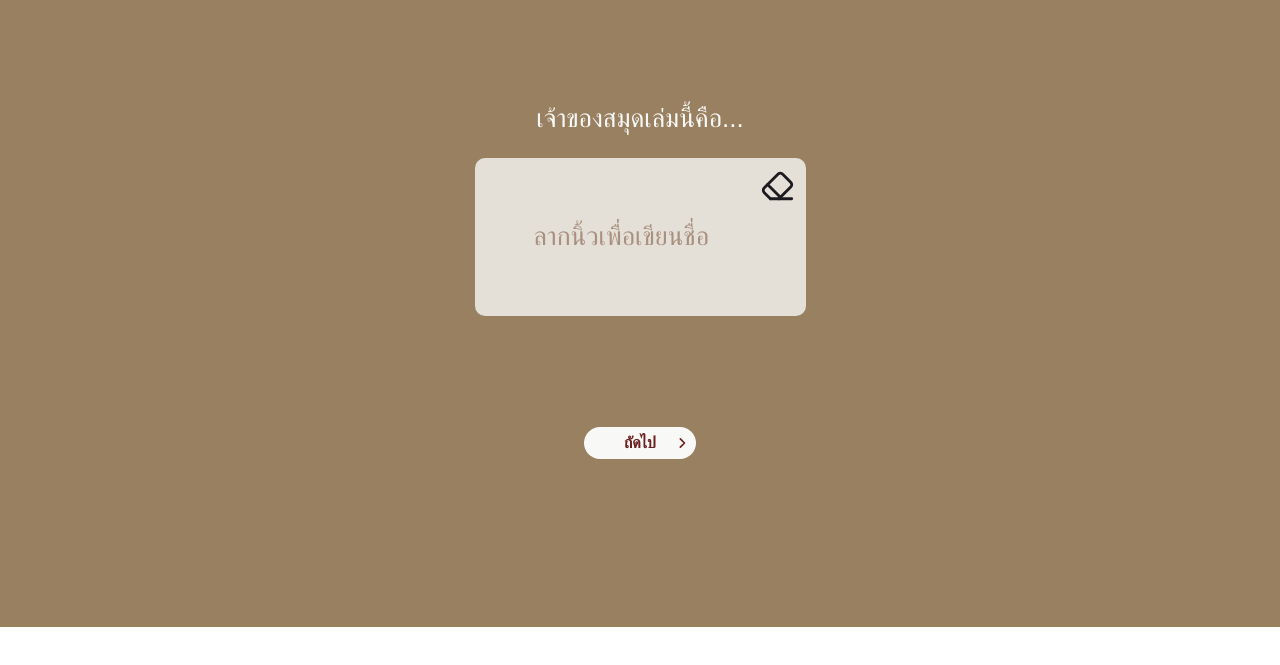
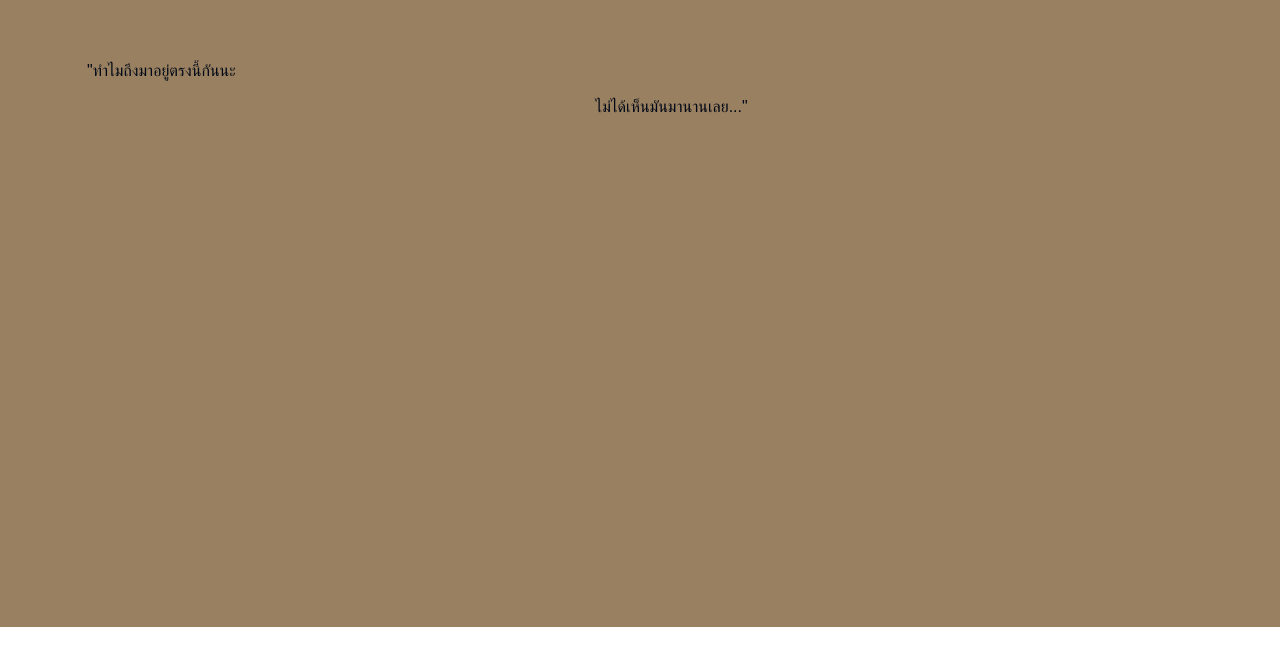
Before and after one commit to CBC-Warehouse-Of-Heart/Warehouse-of-Heart, a Next.js app: page /4-1 in a window 1280 px wide. Shown: the part 173-838 px from the top of the page. Before the commit the page ends 800 px from the top, so only its background shows below. Built offline with nearby package versions, Linux system fonts and the light colour scheme; a web font is replaced by a local one.

Commit message:
[Edit] scene 4-1 to 4-6

```diff
--- a/app/(interactive)/4-1/page.tsx
+++ b/app/(interactive)/4-1/page.tsx
@@ -1,148 +1,14 @@
 "use client";
-import NextButton from "@/components/ui/nextButton";
-import Link from "next/link";
-import { getStroke } from "perfect-freehand";
-import React, { useContext, useEffect, useRef } from "react";
-import AppContext from "../../../components/AppContext";
 
-type Props = {};
-
-const Page = (props: Props) => {
-  function getSvgPathFromStroke(stroke: any) {
-    if (!stroke.length) return "";
-    const d = stroke.reduce(
-      (acc: any[], [x0, y0]: any, i: number, arr: string | any[]) => {
-        const [x1, y1] = arr[(i + 1) % arr.length];
-        acc.push(x0, y0, (x0 + x1) / 2, (y0 + y1) / 2);
-        return acc;
-      },
-      ["M", ...stroke[0], "Q"],
-    );
-    d.push("Z");
-    return d.join(" ");
-  }
-
-  const [hasWrite, setWrite] = React.useState<boolean>(false);
-  const [strokes, setStrokes] = React.useState<number[][][]>([]);
-  const currentStroke = useRef<number[][]>([]);
-  const context = useContext(AppContext);
-  const svgRef = useRef();
-
-  useEffect(() => {
-    return () => {
-      context.setSession(strokes);
-    };
-  }, [strokes]);
-
-  function handlePointerDown(e: React.PointerEvent<SVGSVGElement>) {
-    setWrite(true);
-    e.currentTarget.setPointerCapture(e.pointerId);
-    const pos = svgRef.current.getBoundingClientRect();
-    currentStroke.current = [
-      [e.pageX - pos.left, e.pageY - pos.top, e.pressure],
-    ];
-  }
-
-  function handlePointerMove(e: React.PointerEvent<SVGSVGElement>) {
-    if (e.buttons !== 1) return;
-    const pos = svgRef.current.getBoundingClientRect();
-    currentStroke.current.push([
-      e.pageX - pos.left,
-      e.pageY - pos.top,
-      e.pressure,
-    ]);
-    setStrokes([...strokes]);
-  }
-
-  function handlePointerUp() {
-    // new function to handle new independent stroke
-    setStrokes([...strokes, currentStroke.current]);
-    currentStroke.current = [];
-  }
-
-  function clearStrokes() {
-    setWrite(false);
-    setStrokes([]);
-  }
-
-  const renderedStrokes = strokes.map((stroke, index) => {
-    const pathData = getSvgPathFromStroke(
-      getStroke(stroke, {
-        size: 8,
-        thinning: 0.5,
-        smoothing: 0.5,
-        streamline: 0.5,
-      }),
-    );
-    return <path key={index} d={pathData} />;
-  });
-
+import { useRouter } from 'next/navigation'
+export default function Page() {
+  const router = useRouter()
   return (
-    <>
-      <div className="flex h-full w-full flex-col items-center justify-center">
-        <div className="flex flex-col items-center space-y-5 text-center text-[26px]">
-          <p className="text-[#F8F8F7]">เจ้าของสมุดเล่มนี้คือ...</p>
-          <div className="relative">
-            <svg
-              id="svg"
-              ref={svgRef}
-              onPointerDown={handlePointerDown}
-              onPointerMove={handlePointerMove}
-              onPointerUp={handlePointerUp}
-              className="relative h-[158px] w-[331px] touch-none rounded-[10px] bg-[#F8F8F7] opacity-80"
-            >
-              {renderedStrokes}
-              {currentStroke.current.length > 0 && (
-                <path
-                  d={getSvgPathFromStroke(
-                    getStroke(currentStroke.current, {
-                      size: 8,
-                      thinning: 0.5,
-                      smoothing: 0.5,
-                      streamline: 0.5,
-                    }),
-                  )}
-                />
-              )}
-            </svg>
-
-            {!hasWrite && (
-              <p className="absolute left-[59px] top-[59px] text-[#A98F7E]">
-                ลากนิ้วเพื่อเขียนชื่อ
-              </p>
-            )}
-
-            <div
-              onClick={clearStrokes}
-              className="absolute left-[285px] top-[11px]"
-            >
-              <svg
-                xmlns="http://www.w3.org/2000/svg"
-                width="35"
-                height="34"
-                viewBox="0 0 24 24"
-                fill="none"
-                stroke="#1E1B20"
-                strokeWidth="2"
-                strokeLinecap="round"
-                strokeLinejoin="round"
-                className="lucide lucide-eraser"
-              >
-                <path d="m7 21-4.3-4.3c-1-1-1-2.5 0-3.4l9.6-9.6c1-1 2.5-1 3.4 0l5.6 5.6c1 1 1 2.5 0 3.4L13 21" />
-                <path d="M22 21H7" />
-                <path d="m5 11 9 9" />
-              </svg>
-            </div>
-          </div>
-          <br />
-        </div>
-
-        <Link href="/4-2">
-          <NextButton></NextButton>
-        </Link>
-      </div>
-    </>
+    <div className='h-full'>
+    <div className="ml-[87px] mt-[232px] mr-[24px]" onClick={() => router.push('/4-2')}>
+      <p>"ทำไมถึงมาอยู่ตรงนี้กันนะ</p>
+      <p className="mt-[12px] text-center">ไม่ได้เห็นมันมานานเลย..."</p>
+    </div>
+    </div>
   );
-};
-
-export default Page;
+}
--- a/app/(interactive)/4-2/page.tsx
+++ b/app/(interactive)/4-2/page.tsx
@@ -1,36 +1,71 @@
 "use client";
+import NextButton from "@/components/ui/nextButton";
+import Link from "next/link";
 import { getStroke } from "perfect-freehand";
-import { useContext } from "react";
+import React, { useContext, useEffect, useRef } from "react";
 import AppContext from "../../../components/AppContext";
 
 type Props = {};
 
 const Page = (props: Props) => {
-  const context = useContext(AppContext);
-  const strokes = context.session;
-
   function getSvgPathFromStroke(stroke: any) {
     if (!stroke.length) return "";
-    // reduce the size of svg by divisor
-    const divisor = 1.41;
     const d = stroke.reduce(
       (acc: any[], [x0, y0]: any, i: number, arr: string | any[]) => {
         const [x1, y1] = arr[(i + 1) % arr.length];
-        acc.push(
-          x0 / divisor,
-          y0 / divisor,
-          (x0 + x1) / 2 / divisor,
-          (y0 + y1) / 2 / divisor,
-        );
+        acc.push(x0, y0, (x0 + x1) / 2, (y0 + y1) / 2);
         return acc;
       },
-      ["M", stroke[0][0] / divisor, stroke[0][1] / divisor, "Q"],
+      ["M", ...stroke[0], "Q"],
     );
     d.push("Z");
     return d.join(" ");
   }
 
-  const renderedStrokes = strokes.map((stroke: any, index: any) => {
+  const [hasWrite, setWrite] = React.useState<boolean>(false);
+  const [strokes, setStrokes] = React.useState<number[][][]>([]);
+  const currentStroke = useRef<number[][]>([]);
+  const context = useContext(AppContext);
+  const svgRef = useRef();
+
+  useEffect(() => {
+    return () => {
+      context.setSession(strokes);
+    };
+  }, [strokes]);
+
+  function handlePointerDown(e: React.PointerEvent<SVGSVGElement>) {
+    setWrite(true);
+    e.currentTarget.setPointerCapture(e.pointerId);
+    const pos = svgRef.current.getBoundingClientRect();
+    currentStroke.current = [
+      [e.pageX - pos.left, e.pageY - pos.top, e.pressure],
+    ];
+  }
+
+  function handlePointerMove(e: React.PointerEvent<SVGSVGElement>) {
+    if (e.buttons !== 1) return;
+    const pos = svgRef.current.getBoundingClientRect();
+    currentStroke.current.push([
+      e.pageX - pos.left,
+      e.pageY - pos.top,
+      e.pressure,
+    ]);
+    setStrokes([...strokes]);
+  }
+
+  function handlePointerUp() {
+    // new function to handle new independent stroke
+    setStrokes([...strokes, currentStroke.current]);
+    currentStroke.current = [];
+  }
+
+  function clearStrokes() {
+    setWrite(false);
+    setStrokes([]);
+  }
+
+  const renderedStrokes = strokes.map((stroke, index) => {
     const pathData = getSvgPathFromStroke(
       getStroke(stroke, {
         size: 8,
@@ -43,21 +78,70 @@ const Page = (props: Props) => {
   });
 
   return (
-    <div className="flex h-full w-full flex-col items-center">
-      <div className="fixed top-[140px] flex items-center space-x-[16px] text-center">
+    <>
+      <div className="flex h-full w-full flex-col items-center justify-center">
+        <div className="flex flex-col items-center space-y-5 text-center text-[26px]">
+          <p className="text-[#F8F8F7]">เจ้าของสมุดเล่มนี้คือ...</p>
+          <div className="relative">
             <svg
               id="svg"
-          className="relative h-[112px] w-[235px] touch-none rounded-[10px] bg-[#F8F8F7] opacity-80"
+              ref={svgRef}
+              onPointerDown={handlePointerDown}
+              onPointerMove={handlePointerMove}
+              onPointerUp={handlePointerUp}
+              className="relative h-[158px] w-[331px] touch-none rounded-[10px] bg-[#F8F8F7] opacity-80"
             >
               {renderedStrokes}
+              {currentStroke.current.length > 0 && (
+                <path
+                  d={getSvgPathFromStroke(
+                    getStroke(currentStroke.current, {
+                      size: 8,
+                      thinning: 0.5,
+                      smoothing: 0.5,
+                      streamline: 0.5,
+                    }),
+                  )}
+                />
+              )}
             </svg>
-        <p className="text[#1E1B20] font-cursive text-[40px]">'s</p>
+
+            {!hasWrite && (
+              <p className="absolute left-[59px] top-[59px] text-[#A98F7E]">
+                ลากนิ้วเพื่อเขียนชื่อ
+              </p>
+            )}
+
+            <div
+              onClick={clearStrokes}
+              className="absolute left-[285px] top-[11px]"
+            >
+              <svg
+                xmlns="http://www.w3.org/2000/svg"
+                width="35"
+                height="34"
+                viewBox="0 0 24 24"
+                fill="none"
+                stroke="#1E1B20"
+                strokeWidth="2"
+                strokeLinecap="round"
+                strokeLinejoin="round"
+                className="lucide lucide-eraser"
+              >
+                <path d="m7 21-4.3-4.3c-1-1-1-2.5 0-3.4l9.6-9.6c1-1 2.5-1 3.4 0l5.6 5.6c1 1 1 2.5 0 3.4L13 21" />
+                <path d="M22 21H7" />
+                <path d="m5 11 9 9" />
+              </svg>
+            </div>
+          </div>
+          <br />
         </div>
 
-      <p className="fixed bottom-36 text-[15px] text-[#F8F8F7]">
-        เลื่อนหน้าจอเพื่อไปต่อ
-      </p>
+        <Link href="/4-3">
+          <NextButton></NextButton>
+        </Link>
       </div>
+    </>
   );
 };
 
--- /dev/null
+++ b/app/(interactive)/4-4/page.tsx
@@ -0,0 +1,12 @@
+"use client";
+
+import { useRouter } from "next/navigation";
+
+export default function page() {
+  const router = useRouter()
+  return (
+    <div onClick={() => router.push('/4-5')} className="ml-[36px] mt-[152px]">
+      <p>ในชีวิตมีเรื่องราวเกิดขึ้นมากมาย</p>
+    </div>
+  )
+}
--- /dev/null
+++ b/app/(interactive)/4-5/page.tsx
@@ -0,0 +1,12 @@
+'use client'
+import React from 'react'
+import { useRouter } from "next/navigation";
+export default function page() {
+  const router = useRouter()
+  return (
+    <div onClick={() => router.push('/4-6')} className="ml-[87px] mt-[232px]">
+      <p>มีทั้งเรื่องที่อยากให้เกิดขึ้น</p>
+      <p className="mt-3 text-center">เรื่องที่ไม่อยากให้เกิดขึ้น...</p>
+    </div>
+  )
+}
--- /dev/null
+++ b/app/(interactive)/4-6/page.tsx
@@ -0,0 +1,10 @@
+import React from 'react'
+
+export default function page() {
+  return (
+    <div className="ml-[87px] mt-[232px]">
+      <p>เรื่องที่อยากทำ</p>
+      <p className="mt-3 text-center">เรื่องที่ยังทำไม่ได้</p>
+    </div>
+  )
+}
--- a/app/(interactive)/layout.tsx
+++ b/app/(interactive)/layout.tsx
@@ -12,7 +12,7 @@ export default function RootLayout({
 
   return (
     <AppContext.Provider value={{ session, setSession }}>
-      <div className={"h-full w-full bg-[#998060]"}>{children}</div>
+      <div className={"absolute h-full w-full bg-[#998060]"}>{children}</div>
     </AppContext.Provider>
   );
 }
--- a/package.json
+++ b/package.json
@@ -15,6 +15,7 @@
     "clsx": "^2.0.0",
     "lucide-react": "^0.292.0",
     "next": "14.0.1",
+    "perfect-freehand": "^1.2.0",
     "react": "^18",
     "react-dom": "^18",
     "tailwind-merge": "^2.0.0",
```
Also changed, not shown: app/(interactive)/4-3/page.tsx (added, +64 -0 lines), 1 other file (tests, documents, lock files or other folders). Lines whose indentation alone changed are shown as unchanged.
